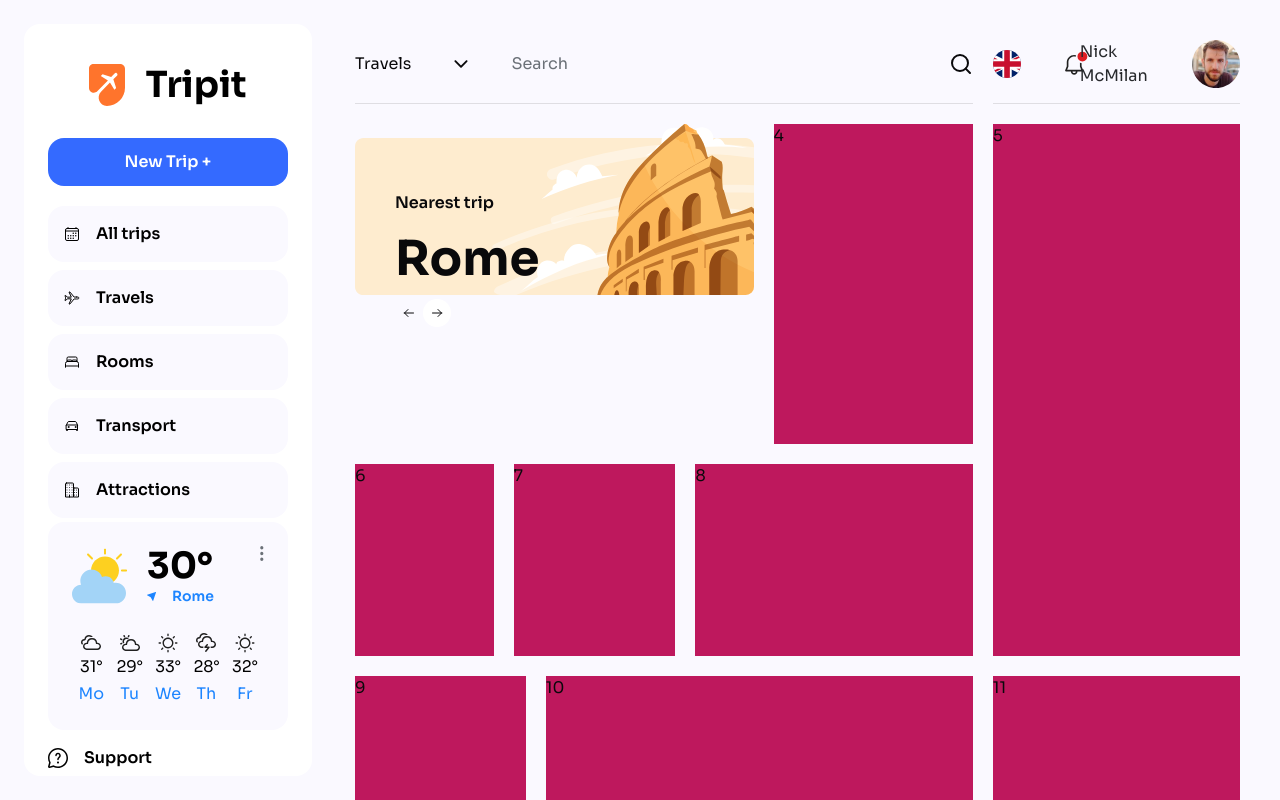
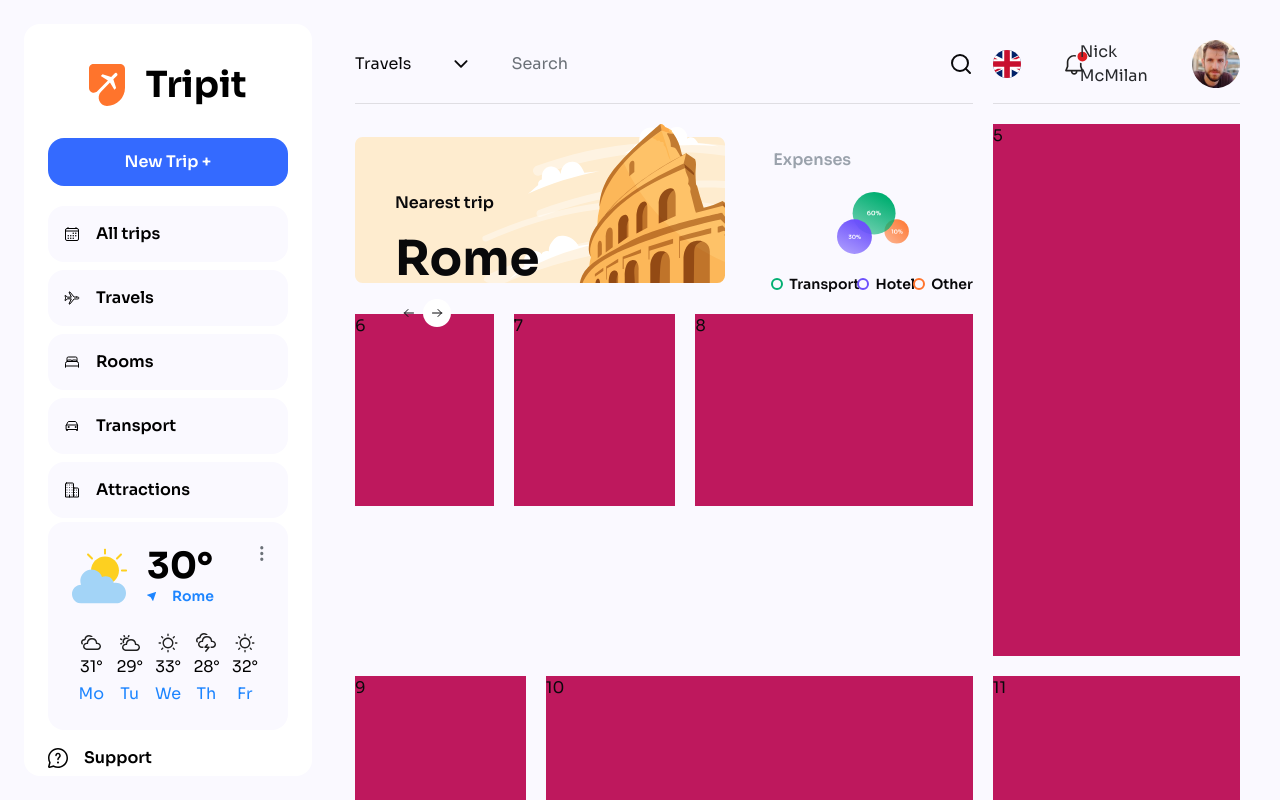
Before and after one commit to rasvanjaya21/tripit-nextjs, a Next.js app: page /admin in a window 1280 px wide. Shown: the top 800 px of the page. Built offline with nearby package versions, Linux system fonts and the light colour scheme.

Commit message:
finished: fourth component as `chart`

```diff
--- a/src/app/admin/page.js
+++ b/src/app/admin/page.js
@@ -7,6 +7,7 @@ import Link from "next/link";
 import HeaderSearchBar from "@/components/header/header-search-bar";
 import HeaderAccount from "@/components/header/header-account";
 import Featured from "@/components/featured/featured";
+import Chart from "@/components/chart/chart";
 
 function Admin() {
 	const [currentData, setCurrentData] = useState(datasFromAPI[0]);
@@ -36,11 +37,20 @@ function Admin() {
 			</div>
 			<div className="flex gap-5">
 				<div className="flex flex-col h-fit w-10/12 gap-5">
-					<div className="flex gap-5 w-full">
+					<div className="flex gap-12 w-full">
 						<div className="w-8/12 h-fit">
-							<Featured name={currentData.name} tripImage={currentData.tripImage} onClickPrev={(event) => {prevPage()}} onClickNext={nextPage}/>
+							<Featured
+								name={currentData.name}
+								tripImage={currentData.tripImage}
+								onClickPrev={(event) => {
+									prevPage();
+								}}
+								onClickNext={nextPage}
+							/>
 						</div>
-						<div className="bg-pink-700 w-4/12 h-80">4</div>
+						<div className="w-4/12 h-fit">
+							<Chart expensesImage={currentData.expensesImage} />
+						</div>
 					</div>
 					<div className="flex gap-5 w-full">
 						<div className="bg-pink-700 w-6/12 h-48">6</div>
--- /dev/null
+++ b/src/components/chart/chart.js
@@ -0,0 +1,32 @@
+import Image from "next/image";
+
+function Chart({ expensesImage }) {
+	return (
+		<div className="h-full w-full flex flex-col pt-6">
+			<div className="text-[#9AA2AC] font-semibold">Expenses</div>
+			<Image
+				alt=""
+				src={expensesImage}
+				height={174.1}
+				width={200}
+				className="w-full px-16 my-5"
+			/>
+			<div className="flex justify-between text-sm font-semibold">
+				<div className="flex items-center gap-2">
+					<span className="w-2 h-2 outline-2 outline-[#02AF72] outline rounded-full"></span>
+					Transport
+				</div>
+				<div className="flex items-center gap-2">
+					<span className="w-2 h-2 outline-2 outline-[#6C50FC] outline rounded-full"></span>
+					Hotel
+				</div>
+				<div className="flex items-center gap-2">
+					<span className="w-2 h-2 outline-2 outline-[#FF742C] outline rounded-full"></span>
+					Other
+				</div>
+			</div>
+		</div>
+	);
+}
+
+export default Chart;
```
Also changed, not shown: public/assets/expenses-rome.svg, public/assets/expenses-santorini.svg.
